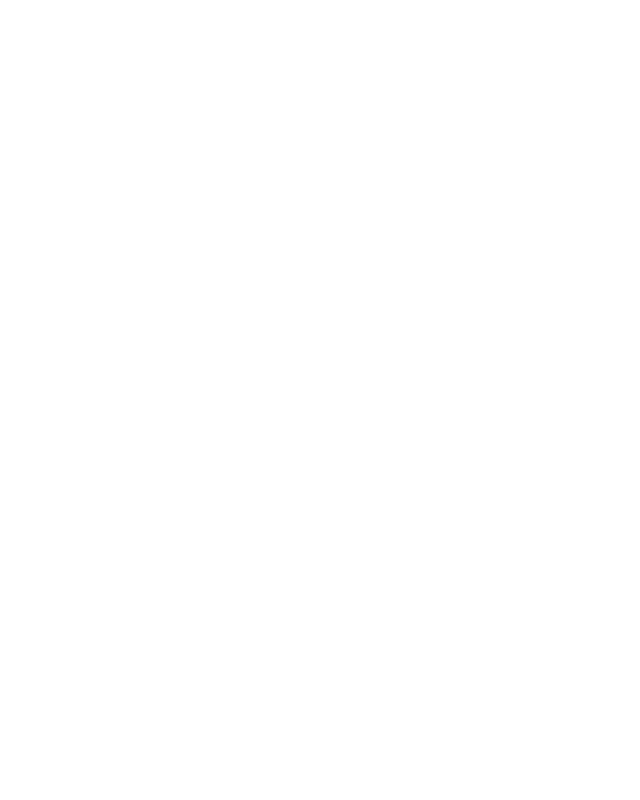
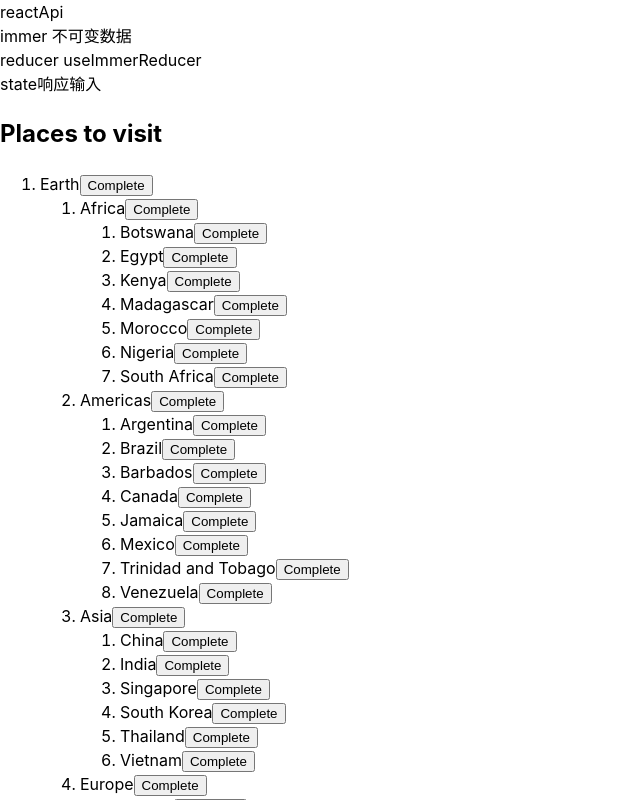
Before and after one commit to TengFeiHao/react-admin, a React (Vite) app: page /reactApi/stateFlat in a window 1280 px wide. Before the commit this address had no page. Shown: the top 800 px of the page, without its empty margins (0-640 px from the left). Built offline with nearby package versions, Linux system fonts and the light colour scheme.

Commit message:
feat(state扁平化处理,避免深层嵌套)

```diff
--- a/src/router/index.tsx
+++ b/src/router/index.tsx
@@ -6,6 +6,7 @@
 const UseImmerPage = lazy(() => import('@/views/reactApi/immer/UseImmerPage'))
 const ReducerPage = lazy(() => import('@/views/reactApi/reducer/ReducerPage'))
 const StateStatus = lazy(() => import('@/views/reactApi/state/StateStatus'))
+const StateFlat = lazy(() => import('@/views/reactApi/state/StateFlat'))
 
 const RoterConfig = () => {
   return useRoutes([
@@ -28,6 +29,10 @@
             {
               path: 'stateStatus',
               element: <Suspense><StateStatus/></Suspense>
+            },
+            {
+              path: 'stateFlat',
+              element: <Suspense><StateFlat/></Suspense>
             }
           ]
         }
--- /dev/null
+++ b/src/views/reactApi/state/StateFlat.tsx
@@ -0,0 +1,70 @@
+import { useImmer } from 'use-immer';
+import { initialTravelPlan } from './places';
+
+export default function TravelPlan() {
+  const [plan, updatePlan] = useImmer(initialTravelPlan);
+
+  function handleComplete(parentId, childId) {
+    updatePlan(draft => {
+      // 从父级地点的子 ID 中移除。
+      const parent = draft[parentId];
+      parent.childIds = parent.childIds.filter(id => id !== childId);
+
+      // 删除这个地点和它的所有子目录。
+      // 理想情况下，您还应该从“表”对象中删除已删除的项目（以及它们的子项！）以改善内存使用
+      deleteAllChildren(childId);
+      function deleteAllChildren(id) {
+        const place = draft[id];
+        place.childIds.forEach(deleteAllChildren);
+        delete draft[id];
+      }
+    });
+  }
+
+  const root = plan[0];
+  const planetIds = root.childIds;
+  return (
+    <>
+      <h2>Places to visit</h2>
+      <ol>
+        {planetIds.map(id => (
+          <PlaceTree
+            key={id}
+            id={id}
+            parentId={0}
+            placesById={plan}
+            onComplete={handleComplete}
+          />
+        ))}
+      </ol>
+    </>
+  );
+}
+
+function PlaceTree({ id, parentId, placesById, onComplete }) {
+  const place = placesById[id];
+  const childIds = place.childIds;
+  return (
+    <li>
+      {place.title}
+      <button onClick={() => {
+        onComplete(parentId, id);
+      }}>
+        Complete
+      </button>
+      {childIds.length > 0 &&
+        <ol>
+          {childIds.map(childId => (
+            <PlaceTree
+              key={childId}
+              id={childId}
+              parentId={id}
+              placesById={placesById}
+              onComplete={onComplete}
+            />
+          ))}
+        </ol>
+      }
+    </li>
+  );
+}
--- /dev/null
+++ b/src/views/reactApi/state/places.ts
@@ -0,0 +1,247 @@
+export const initialTravelPlan = {
+  0: {
+    id: 0,
+    title: '(Root)',
+    childIds: [1, 42, 46],
+  },
+  1: {
+    id: 1,
+    title: 'Earth',
+    childIds: [2, 10, 19, 26, 34]
+  },
+  2: {
+    id: 2,
+    title: 'Africa',
+    childIds: [3, 4, 5, 6 , 7, 8, 9]
+  },
+  3: {
+    id: 3,
+    title: 'Botswana',
+    childIds: []
+  },
+  4: {
+    id: 4,
+    title: 'Egypt',
+    childIds: []
+  },
+  5: {
+    id: 5,
+    title: 'Kenya',
+    childIds: []
+  },
+  6: {
+    id: 6,
+    title: 'Madagascar',
+    childIds: []
+  },
+  7: {
+    id: 7,
+    title: 'Morocco',
+    childIds: []
+  },
+  8: {
+    id: 8,
+    title: 'Nigeria',
+    childIds: []
+  },
+  9: {
+    id: 9,
+    title: 'South Africa',
+    childIds: []
+  },
+  10: {
+    id: 10,
+    title: 'Americas',
+    childIds: [11, 12, 13, 14, 15, 16, 17, 18],
+  },
+  11: {
+    id: 11,
+    title: 'Argentina',
+    childIds: []
+  },
+  12: {
+    id: 12,
+    title: 'Brazil',
+    childIds: []
+  },
+  13: {
+    id: 13,
+    title: 'Barbados',
+    childIds: []
+  },
+  14: {
+    id: 14,
+    title: 'Canada',
+    childIds: []
+  },
+  15: {
+    id: 15,
+    title: 'Jamaica',
+    childIds: []
+  },
+  16: {
+    id: 16,
+    title: 'Mexico',
+    childIds: []
+  },
+  17: {
+    id: 17,
+    title: 'Trinidad and Tobago',
+    childIds: []
+  },
+  18: {
+    id: 18,
+    title: 'Venezuela',
+    childIds: []
+  },
+  19: {
+    id: 19,
+    title: 'Asia',
+    childIds: [20, 21, 22, 23, 24, 25],
+  },
+  20: {
+    id: 20,
+    title: 'China',
+    childIds: []
+  },
+  21: {
+    id: 21,
+    title: 'India',
+    childIds: []
+  },
+  22: {
+    id: 22,
+    title: 'Singapore',
+    childIds: []
+  },
+  23: {
+    id: 23,
+    title: 'South Korea',
+    childIds: []
+  },
+  24: {
+    id: 24,
+    title: 'Thailand',
+    childIds: []
+  },
+  25: {
+    id: 25,
+    title: 'Vietnam',
+    childIds: []
+  },
+  26: {
+    id: 26,
+    title: 'Europe',
+    childIds: [27, 28, 29, 30, 31, 32, 33],
+  },
+  27: {
+    id: 27,
+    title: 'Croatia',
+    childIds: []
+  },
+  28: {
+    id: 28,
+    title: 'France',
+    childIds: []
+  },
+  29: {
+    id: 29,
+    title: 'Germany',
+    childIds: []
+  },
+  30: {
+    id: 30,
+    title: 'Italy',
+    childIds: []
+  },
+  31: {
+    id: 31,
+    title: 'Portugal',
+    childIds: []
+  },
+  32: {
+    id: 32,
+    title: 'Spain',
+    childIds: []
+  },
+  33: {
+    id: 33,
+    title: 'Turkey',
+    childIds: []
+  },
+  34: {
+    id: 34,
+    title: 'Oceania',
+    childIds: [35, 36, 37, 38, 39, 40, 41],
+  },
+  35: {
+    id: 35,
+    title: 'Australia',
+    childIds: []
+  },
+  36: {
+    id: 36,
+    title: 'Bora Bora (French Polynesia)',
+    childIds: []
+  },
+  37: {
+    id: 37,
+    title: 'Easter Island (Chile)',
+    childIds: []
+  },
+  38: {
+    id: 38,
+    title: 'Fiji',
+    childIds: []
+  },
+  39: {
+    id: 39,
+    title: 'Hawaii (the USA)',
+    childIds: []
+  },
+  40: {
+    id: 40,
+    title: 'New Zealand',
+    childIds: []
+  },
+  41: {
+    id: 41,
+    title: 'Vanuatu',
+    childIds: []
+  },
+  42: {
+    id: 42,
+    title: 'Moon',
+    childIds: [43, 44, 45]
+  },
+  43: {
+    id: 43,
+    title: 'Rheita',
+    childIds: []
+  },
+  44: {
+    id: 44,
+    title: 'Piccolomini',
+    childIds: []
+  },
+  45: {
+    id: 45,
+    title: 'Tycho',
+    childIds: []
+  },
+  46: {
+    id: 46,
+    title: 'Mars',
+    childIds: [47, 48]
+  },
+  47: {
+    id: 47,
+    title: 'Corn Town',
+    childIds: []
+  },
+  48: {
+    id: 48,
+    title: 'Green Hill',
+    childIds: []
+  }
+};
```
Also changed, not shown: src/views/reactApi/state/StateStatus.tsx (+10 -0 lines).
